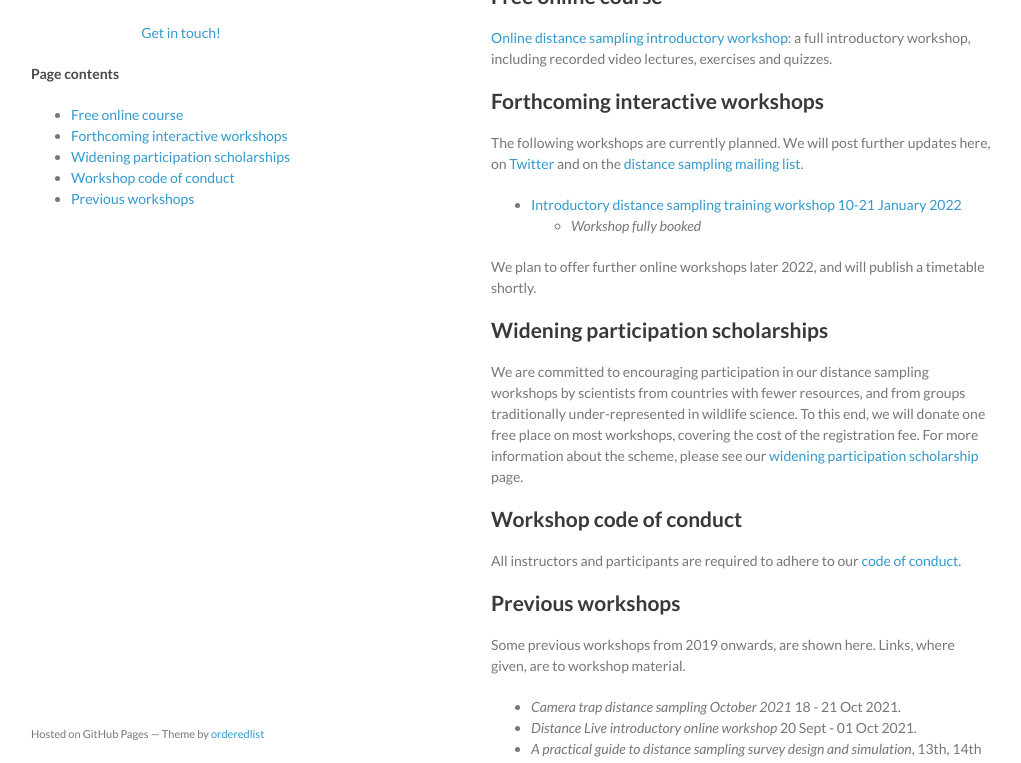
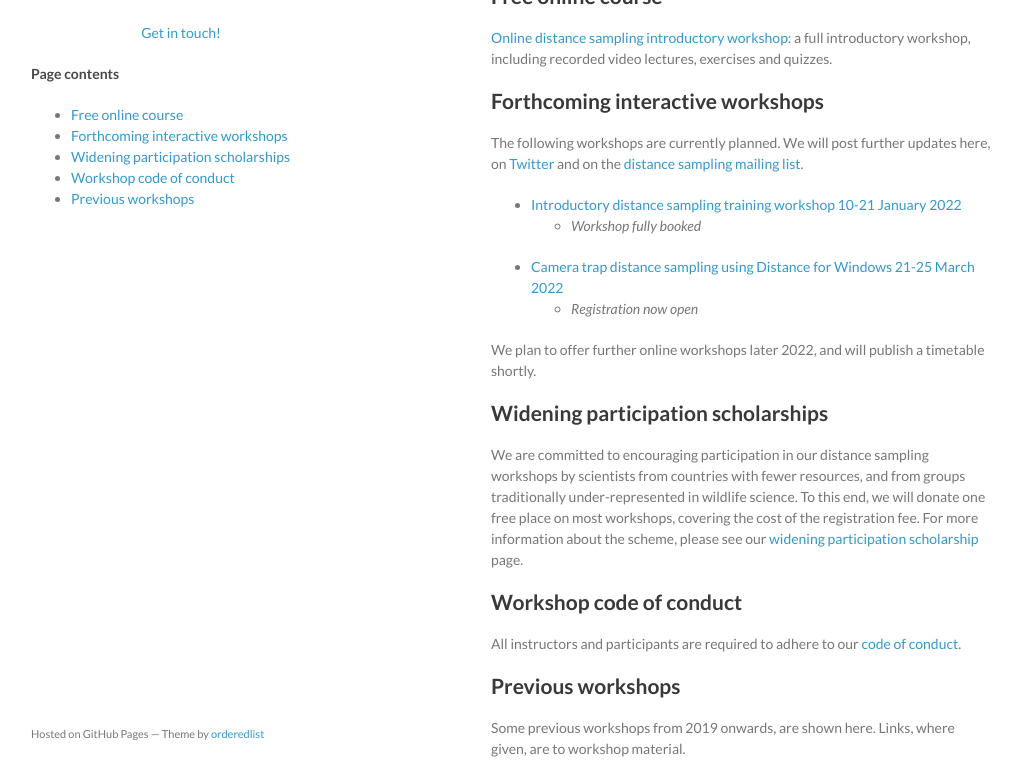
Before and after one commit to distanceworkshops/distanceworkshops.github.io, a Jekyll site: the page built from index.md, in a window 1280 px wide and 900 px high, cut to the strip 137-900 px from the top of the window. Shown: the whole strip, without its empty margins (129-1150 px from the left). Built offline with Jekyll 4.4.1, drawn with Linux system fonts in a browser that asks for light colours.

Commit message:
ctds registration now open

```diff
--- a/index.md
+++ b/index.md
@@ -19,6 +19,8 @@ The following workshops are currently planned.  We will post further updates her
 
 - [Introductory distance sampling training workshop 10-21 January 2022](http://workshops.distancesampling.org/intro-jan-2022)
   - *Workshop fully booked*
+- [Camera trap distance sampling using Distance for Windows 21-25 March 2022](http://workshops.distancesampling.org/CTDS-Mar2022.html)
+  - *Registration now open*
 
 We plan to offer further online workshops later 2022, and will publish a timetable shortly.
 
```
